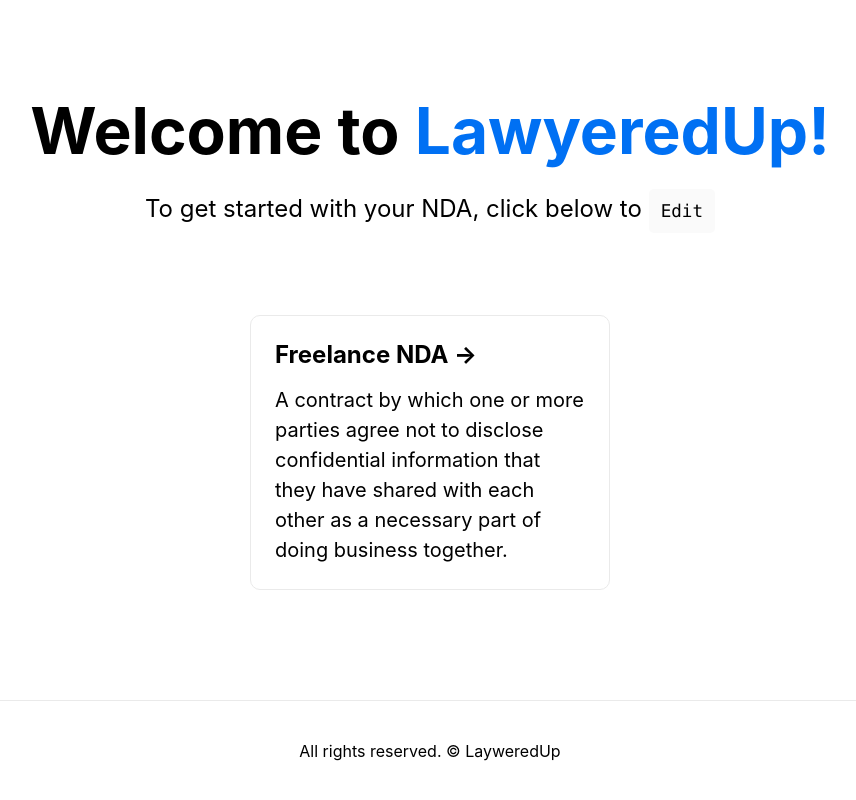
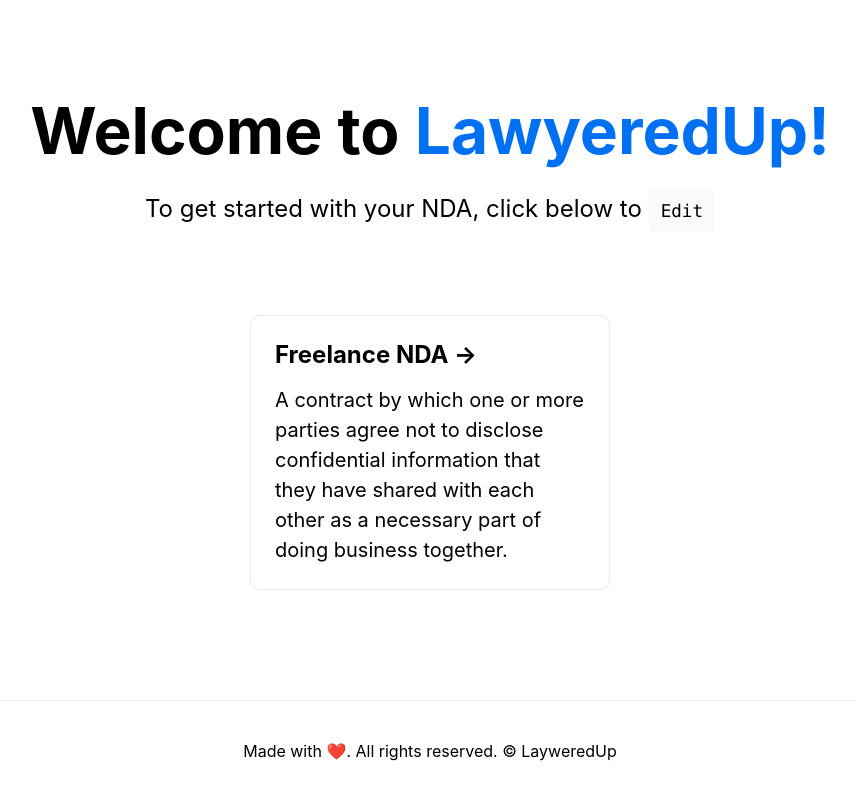
Before and after one commit to nellybaz/lawyerup-client, a Next.js app: page / in a window 1280 px wide. Shown: the whole page, without its empty margins (210-1066 px from the left). Built offline with nearby package versions, Linux system fonts and the light colour scheme.

Commit message:
udpate footer text

```diff
--- a/pages/index.tsx
+++ b/pages/index.tsx
@@ -58,7 +58,7 @@
           target="_blank"
           rel="noopener noreferrer"
         >
-          All rights reserved. &copy; LayweredUp
+          Made with ❤️. All rights reserved. &copy; LayweredUp
         </a>
       </footer>
     </div>
```
